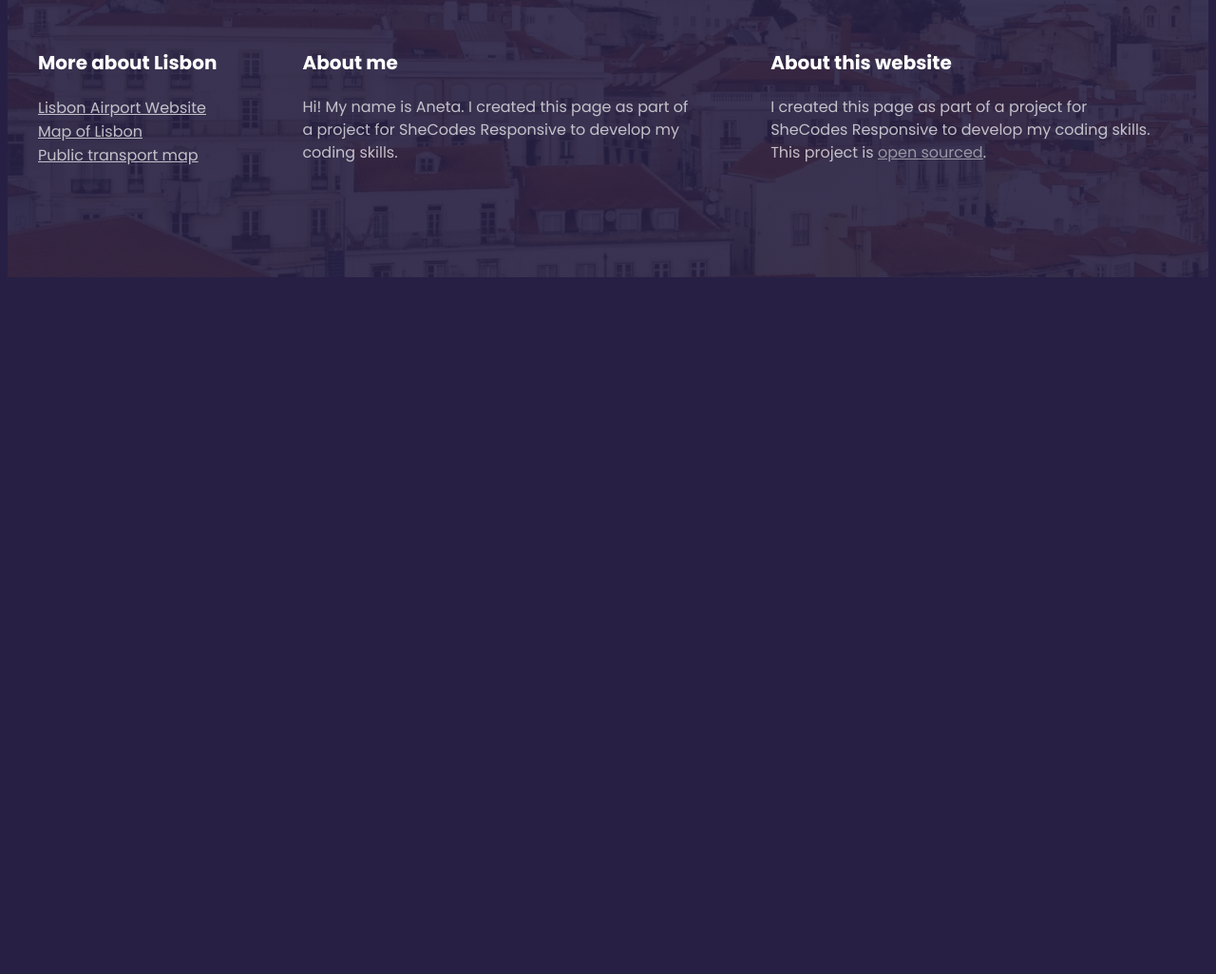
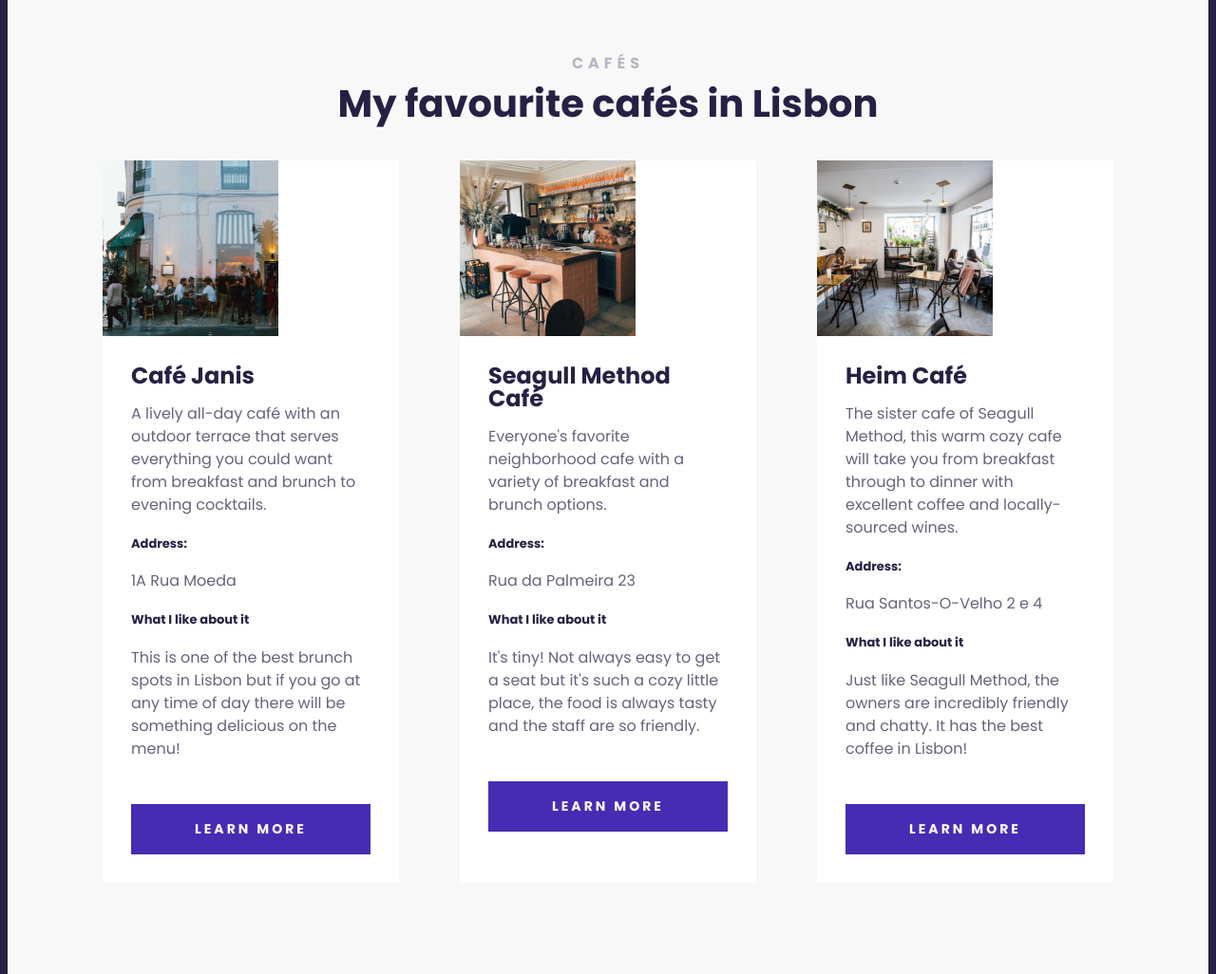
Before and after one commit to anetabarone/lisbon-travel-project, a plain HTML site: page index.html in a window 1280 px wide. Shown: the part 1494-2520 px from the top of the page at 95% size. Before the commit the page ends 1794 px from the top, so only its background shows below. Drawn offline with Linux system fonts and the light colour scheme.

Commit message:
added cards in the main section

```diff
--- a/index.html
+++ b/index.html
@@ -52,6 +52,109 @@
             </p>
           </div>
         </section>
+        <section class="secondary">
+          <h2 class="text-center">CAFÉS</h2>
+          <h3 class="text-center">My favourite cafés in Lisbon</h3>
+          <div class="grid grid-3-columns">
+            <div class="card">
+              <div class="card-header">
+                <img
+                  src="images/cafes/janis.png"
+                  alt=""
+                  class="img-responsive"
+                />
+              </div>
+              <div class="card-body">
+                <h4>Café Janis</h4>
+                <p>
+                  A lively all-day café with an outdoor terrace that serves
+                  everything you could want from breakfast and brunch to evening
+                  cocktails.
+                </p>
+                <h5>Address:</h5>
+                <p>1A Rua Moeda</p>
+                <h5>What I like about it</h5>
+                <p>
+                  This is one of the best brunch spots in Lisbon but if you go
+                  at any time of day there will be something delicious on the
+                  menu!
+                </p>
+              </div>
+              <div class="card-footer">
+                <a
+                  href="https://goo.gl/maps/sCv8Czu2pDydCotT7"
+                  class="btn"
+                  target="_blank"
+                  >Learn more</a
+                >
+              </div>
+            </div>
+            <div class="card">
+              <div class="card-header">
+                <img
+                  src="images/cafes/seagull.png"
+                  alt=""
+                  class="img-responsive"
+                />
+              </div>
+              <div class="card-body">
+                <h4>Seagull Method Café</h4>
+                <p>
+                  Everyone's favorite neighborhood cafe with a variety of
+                  breakfast and brunch options.
+                </p>
+                <h5>Address:</h5>
+                <p>Rua da Palmeira 23</p>
+                <h5>What I like about it</h5>
+                <p>
+                  It's tiny! Not always easy to get a seat but it's such a cozy
+                  little place, the food is always tasty and the staff are so
+                  friendly.
+                </p>
+              </div>
+              <div class="card-footer">
+                <a
+                  href="https://goo.gl/maps/5wHJp3JhYxMGqrSF8"
+                  class="btn"
+                  target="_blank"
+                  >Learn more</a
+                >
+              </div>
+            </div>
+            <div class="card">
+              <div class="card-header">
+                <img
+                  src="images/cafes/heim.png"
+                  alt=""
+                  class="img-responsive"
+                />
+              </div>
+              <div class="card-body">
+                <h4>Heim Café</h4>
+                <p>
+                  The sister cafe of Seagull Method, this warm cozy cafe will
+                  take you from breakfast through to dinner with excellent
+                  coffee and locally-sourced wines.
+                </p>
+                <h5>Address:</h5>
+                <p>Rua Santos-O-Velho 2 e 4</p>
+                <h5>What I like about it</h5>
+                <p>
+                  Just like Seagull Method, the owners are incredibly friendly
+                  and chatty. It has the best coffee in Lisbon!
+                </p>
+              </div>
+              <div class="card-footer">
+                <a
+                  href="https://goo.gl/maps/hc6Pk4dRW5qTF4d47"
+                  class="btn"
+                  target="_blank"
+                  >Learn more</a
+                >
+              </div>
+            </div>
+          </div>
+        </section>
       </main>
       <footer>
         <section class="grid grid-3-columns-with-first-narrow">
--- a/src/styles.css
+++ b/src/styles.css
@@ -21,14 +21,54 @@ body {
   grid-template-columns: 1fr 2fr 2fr;
 }
 
+.grid-3-columns {
+  grid-template-columns: 1fr 1fr 1fr;
+}
+
 .img-responsive {
   max-width: 100%;
+  display: block;
+}
+
+.text-center {
+  text-align: center;
+}
+
+.card {
+  background: white;
+  margin: 30px 0;
+}
+
+.card-body {
+  padding: 30px;
+}
+
+.card-footer {
+  padding: 0 30px 30px;
+}
+
+.btn {
+  display: block;
+  color: white;
+  font-weight: 700;
+  font-size: 14px;
+  line-height: 21px;
+  text-align: center;
+  letter-spacing: 3px;
+  text-transform: uppercase;
+  padding: 16px;
+  background: #462cb3;
+  text-decoration: none;
 }
 
 section {
-  max-width: 1200px;
+  max-width: 100%;
   margin: 0 auto;
-  padding: 100px 0;
+  padding: 100px 100px;
+}
+
+section.secondary {
+  background: #f8f8f8;
 }
 
 header {
@@ -101,6 +141,22 @@ main h3 {
   margin: 0;
 }
 
+main h4 {
+  font-weight: 700;
+  font-size: 24px;
+  line-height: 1;
+  color: #272044;
+  margin: 0;
+}
+
+main h5 {
+  font-weight: 700;
+  font-size: 13px;
+  line-height: 1;
+  color: #272044;
+  margin 0;
+}
+
 main p {
   font-style: normal;
   font-weight: 400;
```
Also changed, not shown: images/cafes/heim.png (added), images/cafes/janis.png (added), images/cafes/seagull.png (added).
